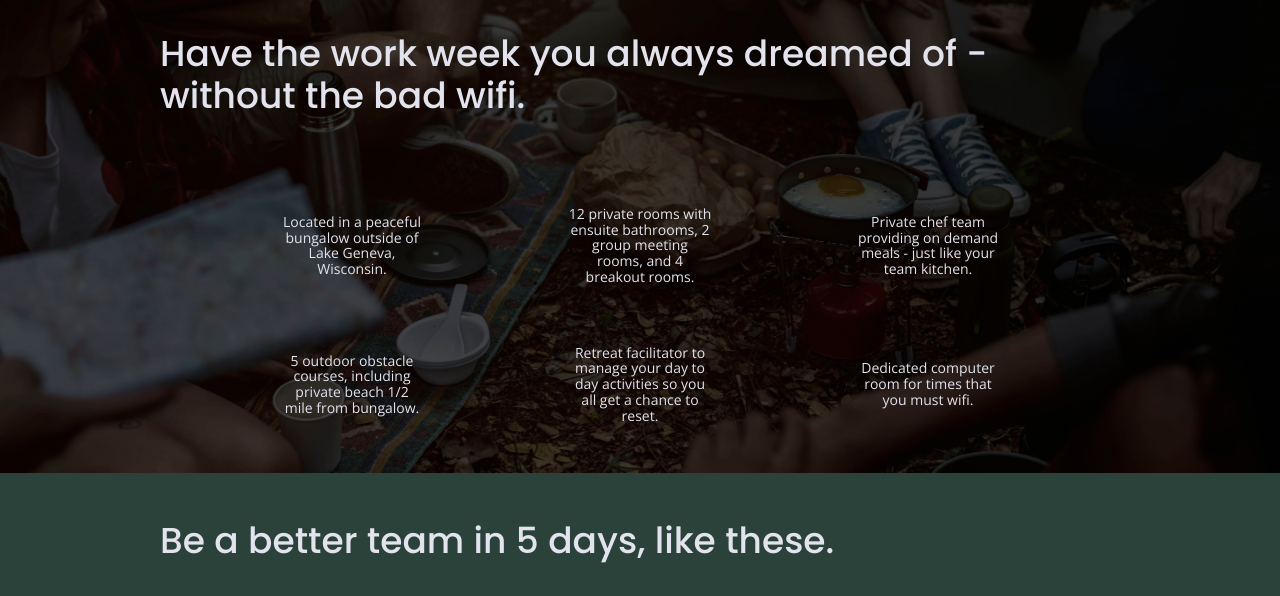
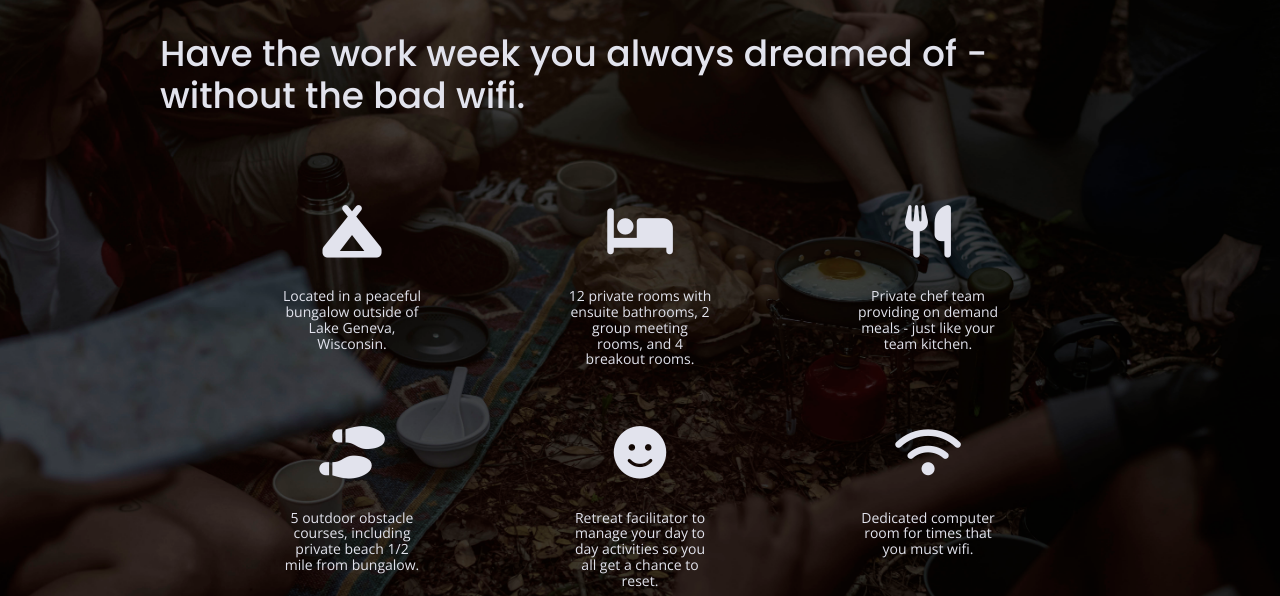
Before and after one commit to mbragg3232/unplugged-project, a website built with Parcel: page index.html in a window 1280 px wide. Shown: the part 888-1484 px from the top of the page. Built offline with nearby package versions, Linux system fonts and the light colour scheme; grey boxes are pictures that could not be loaded.

Commit message:
Add icon fonts

```diff
--- a/css/main.css
+++ b/css/main.css
@@ -310,7 +310,7 @@ textarea {
     .features .features-items {
       display: flex;
       justify-content: center;
-      align-items: center;
+      align-items: flex-start;
       flex-flow: row wrap;
     }
 
@@ -318,6 +318,11 @@ textarea {
       width: 60%;
       margin: 30px 0;
       text-align: center;
+    }
+
+    .features i {
+      font-size: 3.75em;
+      margin-bottom: 30px;
     }
 
     .features p {
--- a/index.html
+++ b/index.html
@@ -22,6 +22,7 @@
   <!-- Google Fonts -->
   <link href="https://fonts.googleapis.com/css?family=Open+Sans:400,700|Poppins:500,700" rel="stylesheet">
 
+  <script src="https://kit.fontawesome.com/42b68105c2.js" crossorigin="anonymous"></script>
 
   <meta name="theme-color" content="#fafafa">
 
@@ -75,32 +76,44 @@
 
         <div class='features-items'>
           <article>
-            <p class='fontawesome-icon'></p>
+            <p class='fontawesome-icon'>
+              <i class="fas fa-campground"></i>
+            </p>
             <p class='features-item-description'>Located in a peaceful bungalow outside of Lake Geneva, Wisconsin.</p>
           </article>
 
           <article>
-            <p class='fontawesome-icon'></p>
+            <p class='fontawesome-icon'>
+              <i class='fas fa-bed'></i>
+            </p>
             <p class='features-item-description'>12 private rooms with ensuite bathrooms, 2 group meeting rooms, and 4 breakout rooms.</p>
           </article>
 
           <article>
-            <p class='fontawesome-icon'></p>
+            <p class='fontawesome-icon'>
+              <i class='fas fa-utensils'></i>
+            </p>
             <p class='features-item-description'>Private chef team providing on demand meals - just like your team kitchen.</p>
           </article>
 
           <article>
-            <p class='fontawesome-icon'></p>
+            <p class='fontawesome-icon'>
+              <i class='fas fa-shoe-prints'></i>
+            </p>
             <p class='features-item-description'>5 outdoor obstacle courses, including private beach 1/2 mile from bungalow.</p>
           </article>
 
           <article>
-            <p class='fontawesome-icon'></p>
+            <p class='fontawesome-icon'>
+              <i class='fas fa-smile'></i>
+            </p>
             <p class='features-item-description'>Retreat facilitator to manage your day to day activities so you all get a chance to reset.</p>
           </article>
 
           <article>
-            <p class='fontawesome-icon'></p>
+            <p class='fontawesome-icon'>
+              <i class='fas fa-wifi'></i>
+            </p>
             <p class='features-item-description'>Dedicated computer room for times that you must wifi.</p>
           </article>
         </div>
```
Also changed, not shown: about/index.html (+2 -0 lines), faq/index.html (+2 -0 lines).
